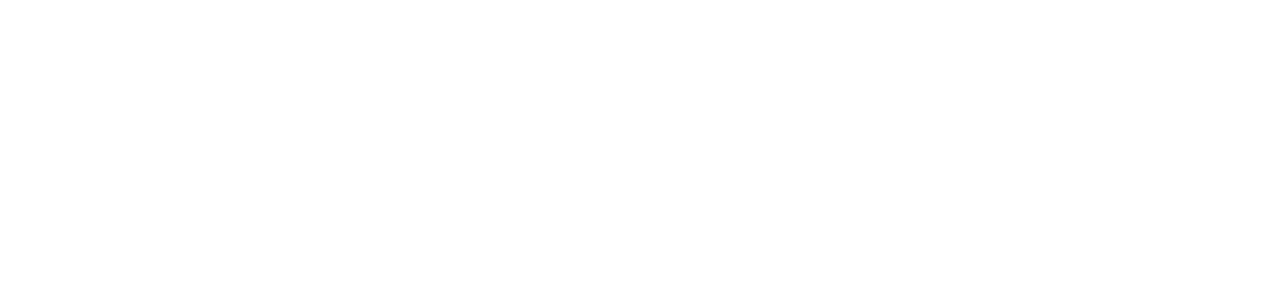
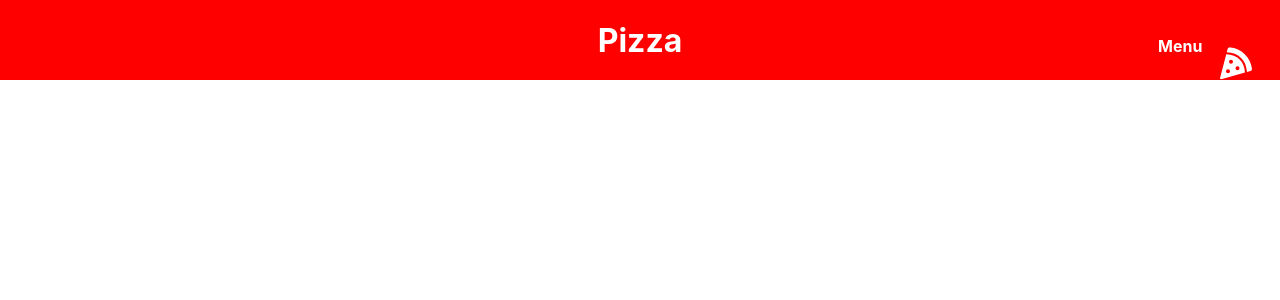
Before and after one commit to brammont/React-LandingPage_Pizza, a React (Create React App) app: page / in a window 1280 px wide. Shown: the top 300 px of the page. Built offline with nearby package versions, Linux system fonts and the light colour scheme.

Commit message:
create global settings

```diff
--- a/src/components/Navbar/NavbarElements.js
+++ b/src/components/Navbar/NavbarElements.js
@@ -3,7 +3,7 @@
 import { FaPizzaSlice } from 'react-icons/fa';
 
 export const Nav = styled.nav`
-  background: transparent;
+  background: red;
   height: 80px;
   display: flex;
   justify-content: center;
```
Also changed, not shown: src/globalStyles.js (added, +12 -0 lines).
